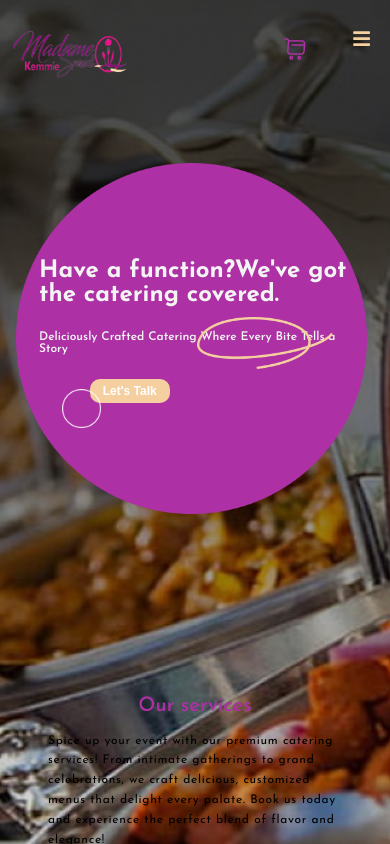
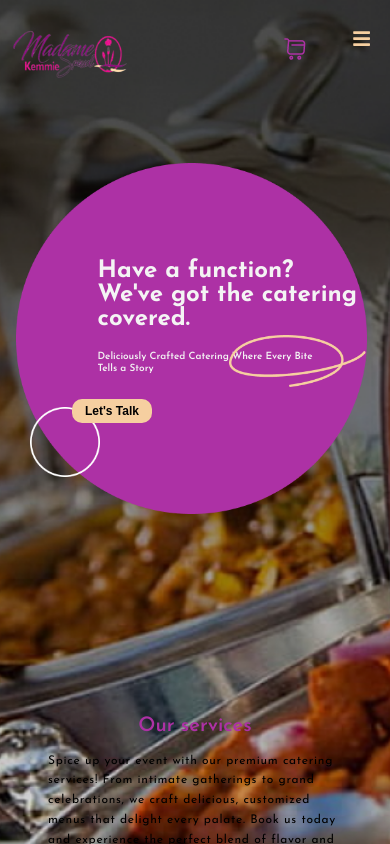
Before and after one commit to Gideonthegre8t/madame-kemmie-special, a React (Create React App) app: page / in a window 390 px wide. Shown: the top 844 px of the page. Built offline with nearby package versions, Linux system fonts and the light colour scheme.

Commit message:
website upgrade

```diff
--- a/src/components/Header.js
+++ b/src/components/Header.js
@@ -121,7 +121,7 @@ const Header = () => {
       <div className="header-bottom">
         <div className="header-content">
           <img className="purp-circle" src={purpCircle} alt="purple-circle" />
-          <h1>Have a function?We've got the catering covered.</h1>
+          <h1>Have a function?<br />We've got the catering covered.</h1>
 
           <p className="header-description">
             Deliciously Crafted Catering <img className="tag" src={tag} alt="tag" />
--- a/src/index.css
+++ b/src/index.css
@@ -27,8 +27,7 @@ body {
   font-family: "Josefin Sans";
 }
 
-.logo{
-
+.logo {
   margin-top: -10px;
   width: 197px;
   height: 67px;
@@ -37,7 +36,7 @@ body {
 .navigator {
   position: fixed;
   width: 449px;
- margin-left:30%;
+  margin-left: 30%;
   z-index: 1;
   margin-top: -5px;
   font-family: "Inter";
@@ -73,7 +72,6 @@ nav a {
   transition: 0.3s;
 }
 
-
 .nav-btn {
   display: none;
 }
@@ -96,7 +94,7 @@ nav a {
 }
 
 .header-top {
- border-radius:29px;
+  border-radius: 29px;
   position: fixed;
   display: flex;
   justify-content: space-between;
@@ -108,17 +106,16 @@ width: 1200px;
   height: 67px;
   padding-top: 1em;
   padding-bottom: -1em;
-  z-index: 1;
-}
-
-.header-top-bottom{
+  z-index: 2;
+}
+
+.header-top-bottom {
   display: flex;
   gap: 1.5em;
   position: absolute;
   margin-left: 82%;
   margin-top: -5px;
 }
-
 
 .purp-circle {
   margin: -8em 3em;
@@ -129,9 +126,10 @@ margin-top: -5px;
 
 .ring {
   position: absolute;
-  width: 7%;
+  width: 100px;
+
   top: 90%;
-  left: 6%;
+  left: 8.5%;
 }
 .header-content {
   position: relative;
@@ -152,15 +150,15 @@ h2 {
 .header-content > h1,
 .header-content > p {
   text-align: left;
-
-  margin-left: 7%;
-}
-.header-content > h1 {
-  width: 30%;
+  margin-left: 10%;
+}
+
+h1 {
+  width: 40%;
 }
 
 .header-content > p {
-  width: 27%;
+  width: 350px;
 }
 
 .header-description {
@@ -181,7 +179,6 @@ button {
 .cart-icon-container {
   cursor: pointer;
   margin-top: 10px;
-
 }
 
 .cart-counter {
@@ -199,9 +196,7 @@ button {
 }
 
 .lets-talk {
-
   background: #ad31a5;
-
 }
 
 .lets-talk-container {
@@ -245,12 +240,13 @@ button {
   background: #f6cfa0;
   margin-top: 4em;
   margin-left: 10em;
-
+  color: #000000;
   padding: 0;
+  z-index: 1;
 }
 
 .tag {
-  max-width: 14.5%;
+  max-width: 218px;
   position: absolute;
   margin-top: -2em;
   margin-left: -0.3em;
@@ -298,13 +294,11 @@ h3 {
   color: #000000;
 }
 
-
-
-.event-card{
+.event-card {
   opacity: 80%;
 }
 
-.event-card:hover{
+.event-card:hover {
   opacity: 2000%;
 }
 
@@ -312,7 +306,6 @@ opacity: 2000%;
   text-align: center;
   margin-top: -3.5em;
   color: #fff;
-
 }
 
 .services-bottom {
@@ -322,7 +315,7 @@ opacity: 2000%;
   gap: 1em;
 }
 
-.event-image1{
+.event-image1 {
   width: 297px;
 }
 
@@ -991,38 +984,34 @@ textarea {
 }
 
 @media only screen and (width >1981px) {
-  .header-content {
-    margin-top: 15%;
-  }
-
-
-  .header-content >h1{
-    max-width: 25%;
-  }
-
-
+  .lets-talk2 {
+    position: relative;
+    margin-left: 40em;
+  }
   .services-container {
     padding-top: 5em;
   }
 }
 
 @media only screen and (width > 1509px) {
-  .header-top{
+  .header-top {
     width: 80%;
-
-  }
-  .navigator{
-    margin-left:20%;
-    width:600px;
+  }
+  .navigator {
+    margin-left: 20%;
+    width: 600px;
     gap: 0em;
   }
 
-  .header-top-bottom{
+  .header-top-bottom {
     margin-left: 87%;
   }
 
-
-
+  .header-content > h1,
+  .header-content > h2,
+  .header-content > p {
+    margin-left: 13%;
+  }
 
   .navbar {
     gap: 4em;
@@ -1032,26 +1021,27 @@ gap: 0em;
   }
 
   .header-content > h1 {
-    font-size: 58px;
-    line-height: 62px;
- width: 33%;
+    width: 517px;
   }
 
   .header-content > p {
-    width: 27%;
-    font-size: 20px;
+    width: 370px;
   }
   .purp-circle {
-    width: 800px;
-    margin-left: 5em;
-    margin-top: -10em;
+    width: 528px;
+    margin-left: 9%;
+    margin-top: -8em;
   }
 
   .tag {
     margin-top: -35px;
   }
   .lets-talk2 {
-    margin-left: 15em;
+    margin-left: 14%;
+  }
+
+  .ring {
+    margin-left: 4em;
   }
   .event-image1 {
     max-width: 297px;
@@ -1060,7 +1050,7 @@ gap: 0em;
 
   .event-card > img {
     width: 100%;
-    color: #0000
+    color: #0000;
   }
   .services-container {
     margin: 0% 5%;
@@ -1084,7 +1074,7 @@ gap: 0em;
 
   .cart-icon-container {
     position: absolute;
-    left:-40%;
+    left: -40%;
   }
 
   .review-inner-carousel {
@@ -1110,8 +1100,10 @@ gap: 0em;
   }
 }
 @media only screen and (width > 1220px) and (width <1509px) {
-
-  .event-image1{
+  .purp-circle {
+    width: 514px;
+  }
+  .event-image1 {
     max-width: 297px;
   }
   .formcard-label {
@@ -1119,26 +1111,28 @@ gap: 0em;
   }
 
   .lets-talk-container {
-    max-width: 50%;
-  }
-
-  .header-top{
+    margin-top: 2em;
+    max-width: 400px;
+  }
+
+  .header-top {
     width: 80%;
     margin-left: 10%;
   }
 
-.navigator{
-  margin-left: 18em;}
+  .navigator {
+    margin-left: 18em;
+  }
 }
 
 @media only screen and (width > 701px) and (width <1220px) {
-  .navigator{
-    margin-left: 13em;}
-
+  .navigator {
+    margin-left: 13em;
+  }
 
   .lets-talk-container {
-    max-width: 30%;
-    margin-top: 8em;
+    max-width: 400px;
+    margin-top: 3em;
     margin-left: -21em;
   }
 
@@ -1158,41 +1152,43 @@ left: 5%;
     padding-bottom: 3em;
   }
 
-
-  .header-top-bottom{
-    margin-left: 79%;  }
+  .header-top-bottom {
+    margin-left: 79%;
+  }
 
   .header-content {
     position: relative;
     margin: 0 auto;
-    margin-top: 25%;
+    margin-top: 20%;
   }
 
   .header-content > h1,
   .header-content > h2,
   .header-content > p {
-    margin-left: 8%;
-  }
-
-  .header-content > h1,
-  .header-content > h2 {
+    margin-left: 13%;
+  }
+
+  .header-content > h1 {
     font-size: 28px;
-    line-height: 25px;
-    width: 33%;
+    line-height: 32px;
+    width: 400px;
   }
 
   .header-content > p {
-    width: 33%;
+    width: 260px;
     font-size: 12px;
   }
 
   .purp-circle {
     margin: -5em 3em;
-    max-width: 35%;
+    width: 514px;
   }
 
   .tag {
-    margin-top: -1.5em;
+    margin-top: -2.8em;
+    margin-left: -5px;
+    width: 158px;
+    height: 83px;
   }
 
   .lets-talk2 {
@@ -1291,18 +1287,20 @@ left: 5%;
 }
 
 @media only screen and (width > 701px) and (max-width: 999px) {
-  .header-top{
+  .header-top {
     margin-top: -5px;
   }
-  .navigator{
+  .navigator {
     margin-left: 20%;
   }
   .ring {
-    left: 10%;
+    left: 5%;
+    width: 11%;
+    margin-top: -1em;
   }
   .lets-talk-container {
     margin-top: 7em;
-    margin-left: -17em;
+    margin-left: -9em;
   }
 
   .lets-talk {
@@ -1311,22 +1309,21 @@ left: 5%;
   }
 
   .lets-talk2 {
-    height: 30px;
     margin-left: 7.5em;
   }
   .logo {
     margin-left: -1em;
   }
 
-
   .header-content {
     position: relative;
     margin: 0 auto;
-    margin-top: 26%;
+    margin-top: 18%;
   }
 
   .purp-circle {
-    margin-top: -4em;
+    margin-top: -8em;
+    max-width: 380px;
   }
 
   .product-details {
@@ -1418,21 +1415,18 @@ left: 5%;
   .footer-flex {
     margin-top: -3em;
   }
-  .total{
+  .total {
     margin-left: -2.5em;
   }
-
 }
 
 @media only screen and (width< 702px) {
-
-
   .container-top {
     margin: 0em 5em;
   }
   .back-to-top {
     margin-left: -5%;
-    width:50px;
+    width: 50px;
   }
   .top-arrow {
     width: 50%;
@@ -1440,6 +1434,7 @@ left: 5%;
   .desktop {
     display: none;
   }
+
   .mobile {
     display: block;
   }
@@ -1527,12 +1522,10 @@ left: 5%;
     background: none;
     padding-top: 1em;
     padding-bottom: 1em;
-
   }
 
   .logo {
     padding: 0em 2em;
-
     margin-left: -5%;
   }
 
@@ -1556,17 +1549,15 @@ left: 5%;
     margin-left: 13%;
   }
 
-  .header-content > h1,
-  .header-content > h2 {
-    width: 50%;
+  .header-content > h1{
     font-size: 24px;
     font-weight: 700;
     line-height: 24px;
   }
 
   .header-content > p {
-    width: 40%;
-    font-size: 12px;
+
+    font-size: 10px;
     font-weight: 600;
     line-height: 12px;
   }
@@ -1605,7 +1596,6 @@ left: 5%;
     width: 100%;
   }
 
-
   .services-bottom {
     margin: 1em 2em;
     display: flex;
@@ -1626,7 +1616,7 @@ left: 5%;
 
   .event-card {
     margin: 0 auto;
-    max-width:297px;
+    max-width: 297px;
     height: auto;
   }
 
@@ -1652,7 +1642,6 @@ left: 5%;
     overflow: hidden;
     position: relative;
     width: 100%;
-    /* Hide vertical scrollbar */
   }
 
   .food-item-card {
@@ -1721,7 +1710,7 @@ left: 5%;
   .lets-talk2 {
     margin: 0 auto;
     margin-top: 2em;
-    margin-left: 23%;
+  margin-left:8em;
   }
 
   .services2-container h3 {
@@ -2133,7 +2122,6 @@ left: 5%;
     margin-top: 1em;
   }
 
-
   .price,
   .total {
     margin-top: 2em;
@@ -2210,25 +2198,24 @@ left: 5%;
 
 @media only screen and (width >390px) and (width <701px) {
   .ring {
-    width: 10%;
-    left: 12%;
-  }
-
-  .header-content > h1,
-  .header-content > h2 {
-    width: 70%;
+    width: 90px;
+    left: 50px;
+  }
+  .header-content > h1 {
+    width:310px;
   }
   .header-content > p {
-    width: 65%;
+    width: 220px;
   }
 
   .tag {
-    margin-top: -1.3em;
+    margin-top: -2em;
+    max-width: 130px;
   }
   .header-content > h1,
   .header-content > h2,
   .header-content > p {
-    margin-left: 12%;
+    margin-left: 14%;
   }
   .purp-circle {
     margin: -6em 2em;
@@ -2274,10 +2261,9 @@ left: 5%;
 
   .lets-talk-container {
     position: absolute;
-
-    max-width: 50%;
-    margin-left: -55%;
+    max-width: 400px;
     margin-top: 4em;
+    margin-left: -16em;
   }
 
   .event-image1 {
@@ -2285,14 +2271,13 @@ left: 5%;
     height: auto;
   }
 
-  .event-image{
+  .event-image {
     max-width: 297px;
   }
 
-  .total{
+  .total {
     margin-left: -2em;
   }
-
 }
 
 @media only screen and (width >391px) and (width <700px) {
@@ -2304,26 +2289,24 @@ left: 5%;
   .services-container {
     margin-top: 20em;
   }
-.book-header{
+  .book-header {
     margin-top: -5px;
   }
 
-.cart-flex{
+  .cart-flex {
     margin-top: -2em;
   }
 
-  .nothing-wrapper{
+  .nothing-wrapper {
     margin-top: -1.2em;
   }
 
   .event-image1 {
     width: 297px;
   }
-  .event-card{
+  .event-card {
     max-width: 297px;
   }
-
-
 }
 
 @media only screen and (width < 392px) {
@@ -2336,8 +2319,8 @@ margin-top: -2em;
   }
 
   .ring {
-    width: 10%;
-    left: 16%;
+    width: 70px;
+    left: 30px;
   }
   .wallpaper2 {
     height: 300px;
@@ -2346,24 +2329,23 @@ margin-top: -2em;
   .header-content > h1,
   .header-content > h2,
   .header-content > p {
-    margin-left: 10%;
+    margin-left: 25%;
   }
   .header-content {
     margin: 0 auto;
     margin-top: 11em;
   }
-  .header-content > h1,
-  .header-content > h2 {
-    width: 90%;
+  .header-content > h1{
+    width: 300px;
   }
 
   .header-content > p {
-    width: 80%;
+    width: 230px;
   }
 
   .tag {
     position: absolute;
-    margin-top: -1.2em;
+    margin-top: -1.6em;
     max-width: 35%;
   }
   .purp-circle {
@@ -2375,6 +2357,7 @@ margin-top: -2em;
   .lets-talk2 {
     padding: 0em;
     height: 24px;
+    margin-left:6em;
   }
 
   .specials-header > p {
@@ -2398,7 +2381,6 @@ margin-top: -2em;
     width: 100%;
   }
 
-
   .event-card {
     margin: 0 auto;
     max-width: 297px;
@@ -2477,9 +2459,8 @@ margin-top: -2em;
   }
   .lets-talk-container {
     position: absolute;
-
-    max-width: 60%;
-    margin-left: -80%;
+    width: 200px;
+    margin-left: -12em;
     margin-top: 4em;
   }
 }
@@ -2490,14 +2471,11 @@ margin-top: -2em;
   }
 
   .header-content > p {
-    width: 70%;
-  }
-.event-card{
+   max-width: 220px;
+  }
+  .event-card {
     max-width: 224px;
   }
-
-
-
 
   .trash-box {
     position: absolute;
@@ -2526,4 +2504,10 @@ margin-top: -2em;
   .cart-list {
     padding: 0px;
   }
-}
+  .header-content > h1,
+  .header-content > h2,
+  .header-content > p {
+    margin-left: 16%;
+    width: auto;
+  }
+}
```
Lines whose indentation alone changed are shown as unchanged.
